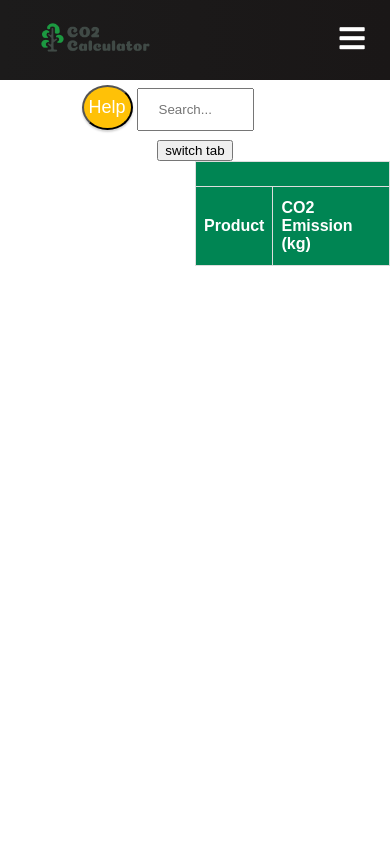
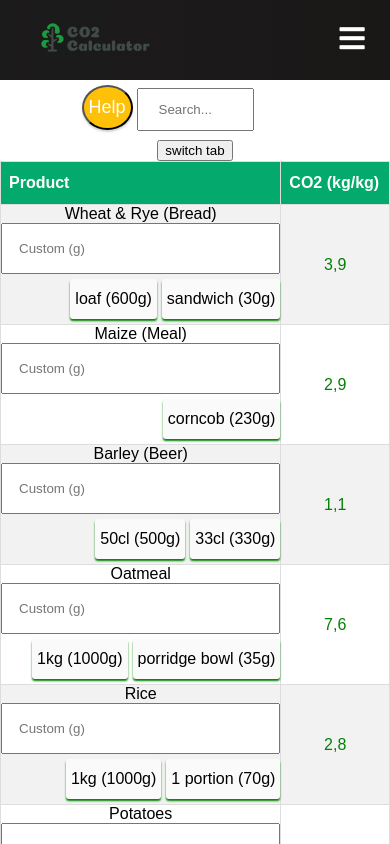
Before and after one commit to OhLawdHeCoding/Halo, a React (Create React App) app in the folder CO2_calculator/co2/: page / in a window 390 px wide. Shown: the top 844 px of the page. Built offline with nearby package versions, Linux system fonts and the light colour scheme; the HTML template or start-up script is replaced by a standard one.

Commit message:
Lite finare css och lite generella kavitetsuppdateringar :D

```diff
--- a/CO2_calculator/co2/src/Components/Databasebox.js
+++ b/CO2_calculator/co2/src/Components/Databasebox.js
@@ -14,7 +14,7 @@ import CollapsibleEmissions from './Collapsible';
 
 function Databasebox({ data }) {
     const [items, setItems] = React.useState([]);
-    const [active, setActive] = useState(true);
+    const [active, setActive] = useState(false);
     const { height, width } = useWindowDimensions();
     const [isMobile, setMobile] = useState(width < 1001);
 
--- a/CO2_calculator/co2/src/Components/MobileBoxes.js
+++ b/CO2_calculator/co2/src/Components/MobileBoxes.js
@@ -5,7 +5,7 @@ import AddItemButton from './Itembuttons/AddItemButton';
 import React, { useState } from 'react';
 import TotalEmissions from './TotalEmissions';
 import dispCO2 from './DisplayCO2';
-import "../styling/Databasebox.css";
+import "../styling/MobileBox.css";
 import dispChart from './Chart';
 import Emissions from './Emissions';
 import CollapsibleEmissions from './Collapsible';
@@ -20,7 +20,7 @@ function MobileBoxes(items, setItems, data, active, setActive, isMobile, setMobi
                     setActive(!active)
                 }>switch tab
                 </button>
-                <div className="itembox">
+                <div className="itemboxMobile">
 
 
                     <table className="itemboxTable">
@@ -56,7 +56,7 @@ function MobileBoxes(items, setItems, data, active, setActive, isMobile, setMobi
                 }>switch tab
                 </button>
 
-                <div className="databasebox">
+                <div className="databaseboxMobile">
 
                     <table>
 
--- /dev/null
+++ b/CO2_calculator/co2/src/styling/MobileBox.css
@@ -0,0 +1,117 @@
+
+
+div.container input[type=text]{
+  width: 30%;
+  padding: 12px 20px;
+  margin: 8px 0;
+  box-sizing: border-box;
+}
+div.customPortion input[type=text]{
+  width: 20%;
+  padding: 16px;
+  box-sizing: border-box;
+  float: left;
+}
+
+div.boxes button {
+  float: right;
+  font-size: 10px;
+}
+div.addButton td{
+  float: right;
+}
+div.addButton button{
+  float: right;
+  font-size: 16px;
+  height: 40px;
+}
+div.itemboxMobile table {
+  font-family: Arial, Helvetica, sans-serif;
+  border-collapse: collapse;
+  width: 100%;
+  float: right;
+}
+div.databaseboxMobile table {
+  font-family: Arial, Helvetica, sans-serif;
+  border-collapse: collapse;
+  width: 100%;
+  float: left;
+}
+
+table td, table th {
+  border: 1px solid #ddd;
+  padding: 8px;
+}
+div.product {
+  padding-top: 10px;
+  padding-bottom: 10px;
+}
+
+div.databaseboxMobile table td {
+  padding: 0px;
+}
+div.databaseboxMobile table td {
+  padding: 0px;
+}
+
+table tr:nth-child(even){background-color: #f2f2f2;}
+
+div.itemboxMobile table tr:hover div.itemBoxProduct{
+  font-weight: bold;
+}
+
+div.itemboxMobile table tr:hover {
+  transition: background-color 500ms;
+  background-color: #ddd;
+}
+div.databaseboxMobile table tr:hover {
+  transition: background-color 500ms, font-weight 0ms;
+  background-color: #4dca9c;
+  font-weight: bold;
+}
+
+div.itemboxMobile table th {
+  padding-top: 12px;
+  padding-bottom: 12px;
+  text-align: left;
+  background-color: #008553;
+  color: white;
+}
+div.databaseboxMobile table th {
+  padding-top: 12px;
+  padding-bottom: 12px;
+  text-align: left;
+  background-color: #04AA6D;
+  color: white;
+  transition: ease background-color 250ms;
+}
+
+div.addButton td.buttonCell{
+  padding-left: 5px;
+  padding-top: 5px;
+  padding-bottom: 5px;
+  border:none;
+}
+div.portionItem button {
+  font-weight: bold;
+  background-color: #fafafa;
+padding: 3px 8px;
+border-radius: 3px;
+box-shadow: 0px 2px 2px green;
+cursor: pointer;
+border: none !important;
+transition: ease background-color 250ms;
+}
+div.portionItem button:hover {
+    background-color: #FFC107;
+}
+
+
+@media only screen and (max-width: 900px) {
+
+  div.customPortion input[type=text]{
+    width: 100%;
+
+  }
+
+}
```
